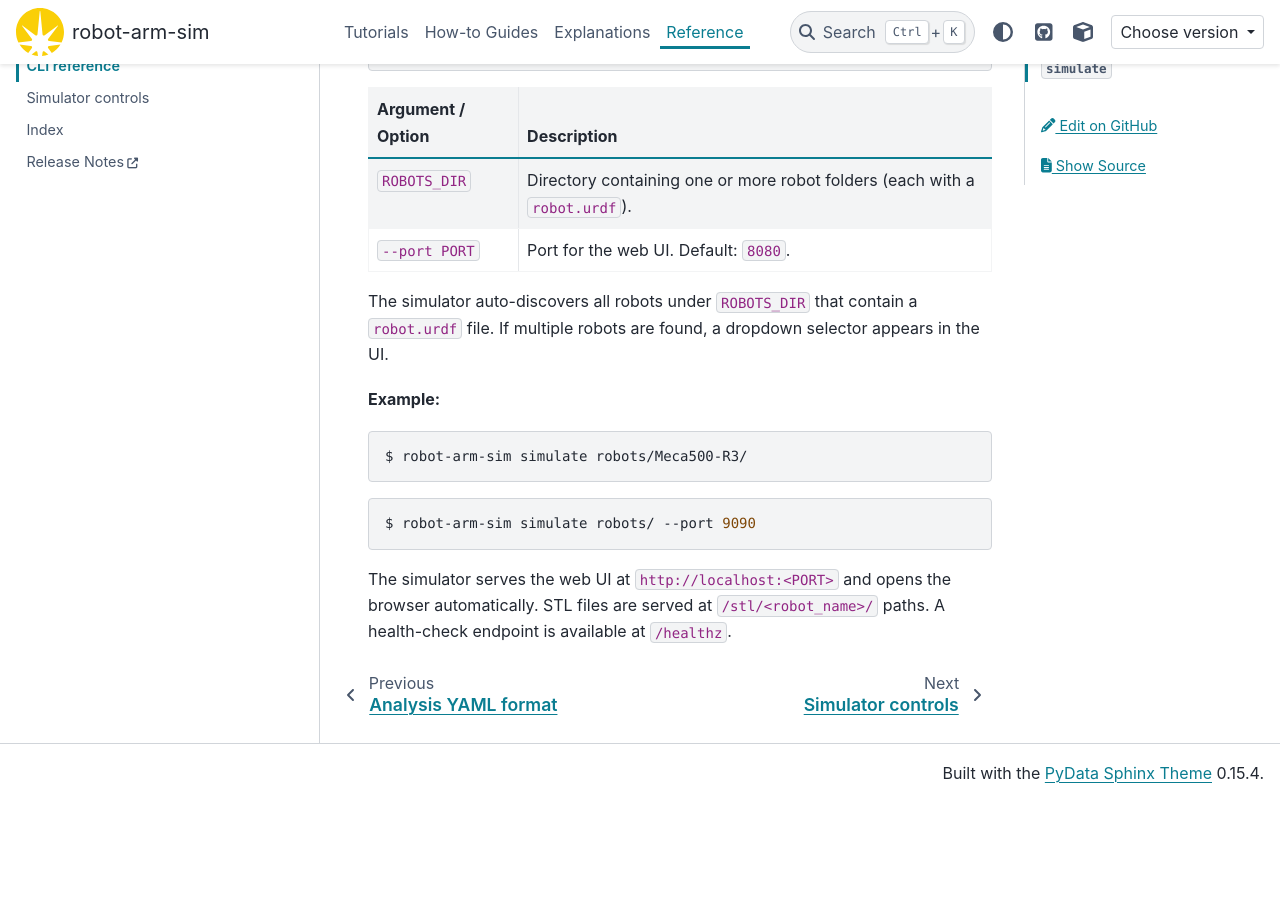
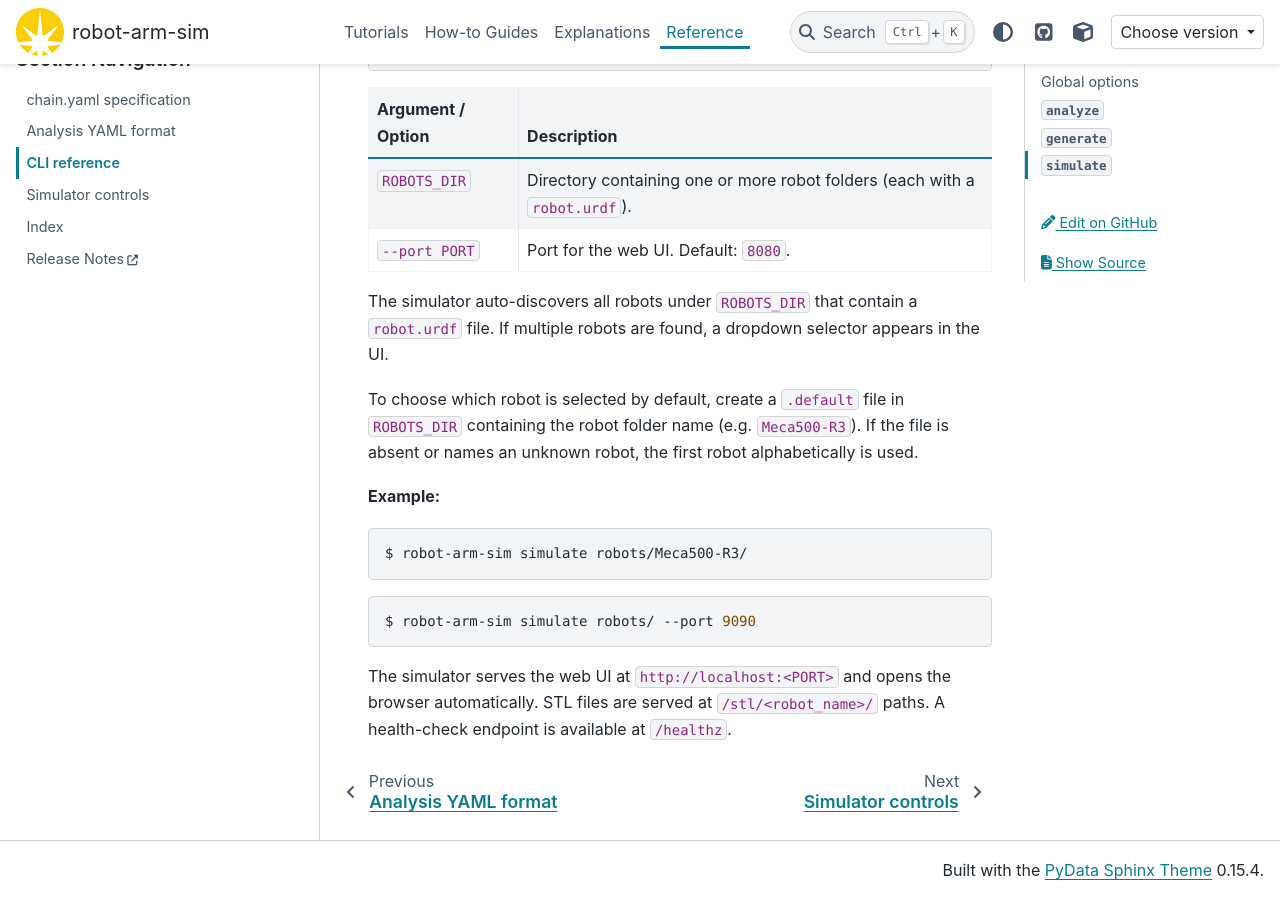
Before and after one commit to gilesknap/robot-arm-sim, a Sphinx documentation site: the page built from docs/reference/cli.md, in a window 1280 px wide and 900 px high, scrolled down 2109 px. Built offline with Sphinx 7.4.7 and the PyData theme 0.15.4, drawn with Linux system fonts in a browser that asks for light colours; pages that are not in the unit, such as notebooks, are missing from menus; the version number could not be read and is left out; before the commit the page ends 2911 px from its top, so only the background shows below that.

Commit message:
feat: support .default file to choose initial robot in simulator
Place a `.default` file in the robots directory containing the folder
name of the desired default robot. Falls back to first alphabetically
if absent or unrecognised.

Co-Authored-By: Claude Opus 4.6 <noreply@anthropic.com>

````diff
--- a/docs/reference/cli.md
+++ b/docs/reference/cli.md
@@ -88,6 +88,11 @@ The simulator auto-discovers all robots under `ROBOTS_DIR` that contain a
 `robot.urdf` file. If multiple robots are found, a dropdown selector appears
 in the UI.
 
+To choose which robot is selected by default, create a `.default` file in
+`ROBOTS_DIR` containing the robot folder name (e.g. `Meca500-R3`). If the
+file is absent or names an unknown robot, the first robot alphabetically is
+used.
+
 **Example:**
 
 ```bash
````
Also changed, not shown: 2 other files.
